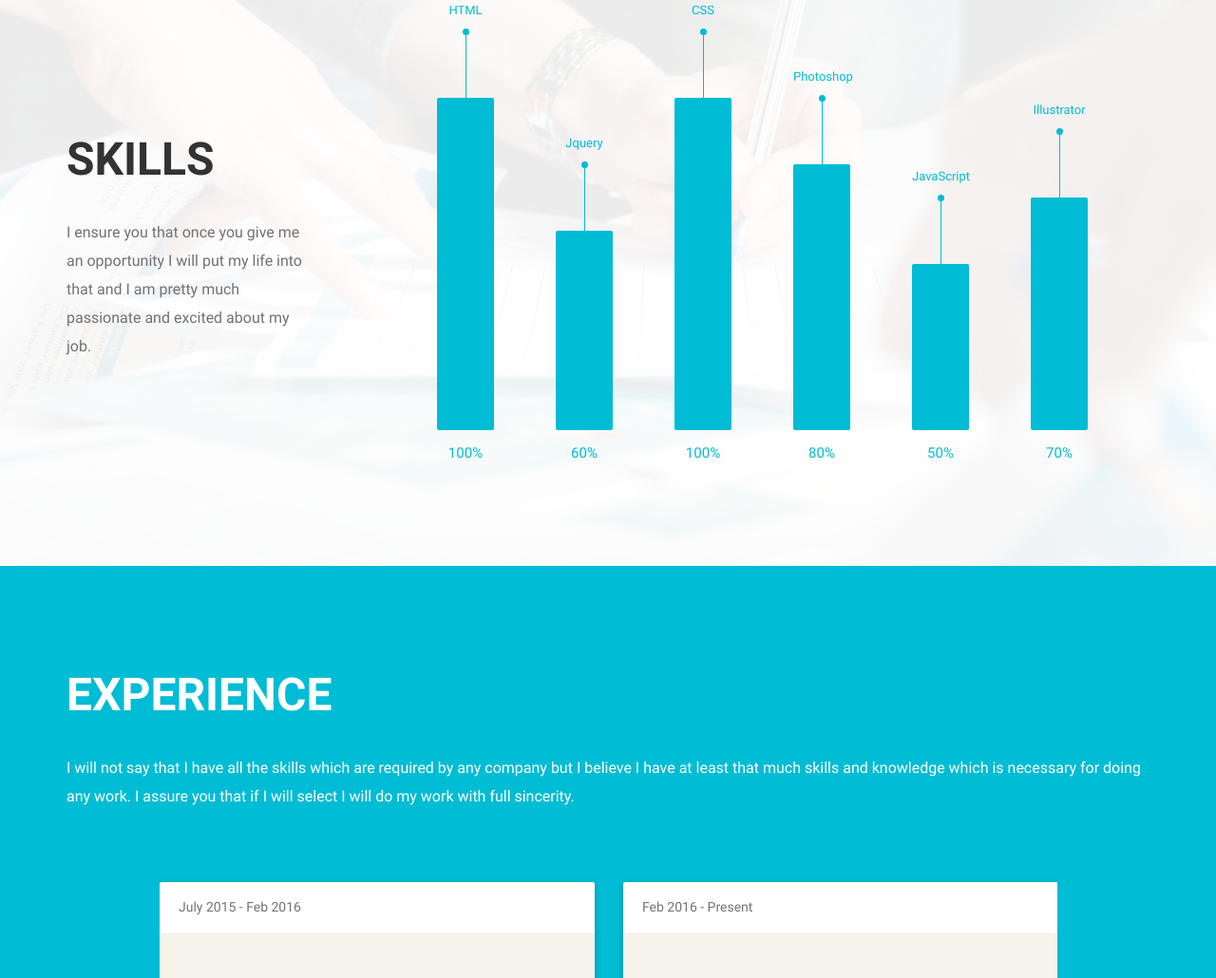
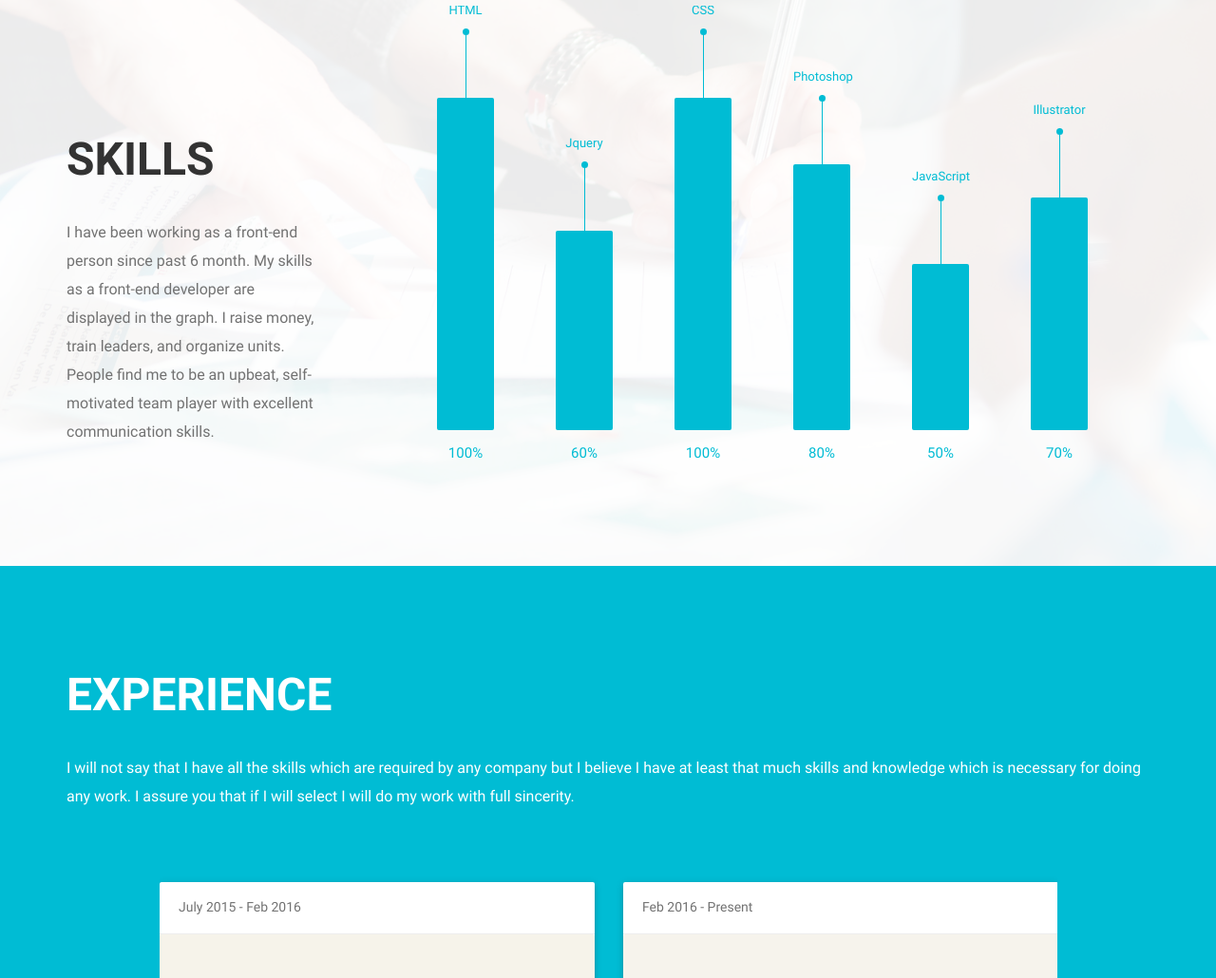
Before and after one commit to Hemant411/hemantpatel.github.io, a plain HTML site: page index.html in a window 1280 px wide. Shown: the part 1447-2477 px from the top of the page at 95% size. Drawn offline with Linux system fonts and the light colour scheme; some packages are replaced by stand-ins of ours.

Commit message:
Update index.html

```diff
--- a/index.html
+++ b/index.html
@@ -280,7 +280,7 @@
               <div class="col-sm-12 col-md-3">
                 <div class="skill-left">
                   <h2 class="title">Skills</h2>
-                  <p class="regular-text">I ensure you that once you give me an opportunity I will put my life into that and I am pretty much passionate and excited about my job.</p>
+                  <p class="regular-text">I have been working as a front-end person since past 6 month. My skills as a front-end developer are displayed in the graph. I raise money, train leaders, and organize units. People find me to be an upbeat, self-motivated team player with excellent communication skills.</p>
                 </div>
               </div>
 
```
